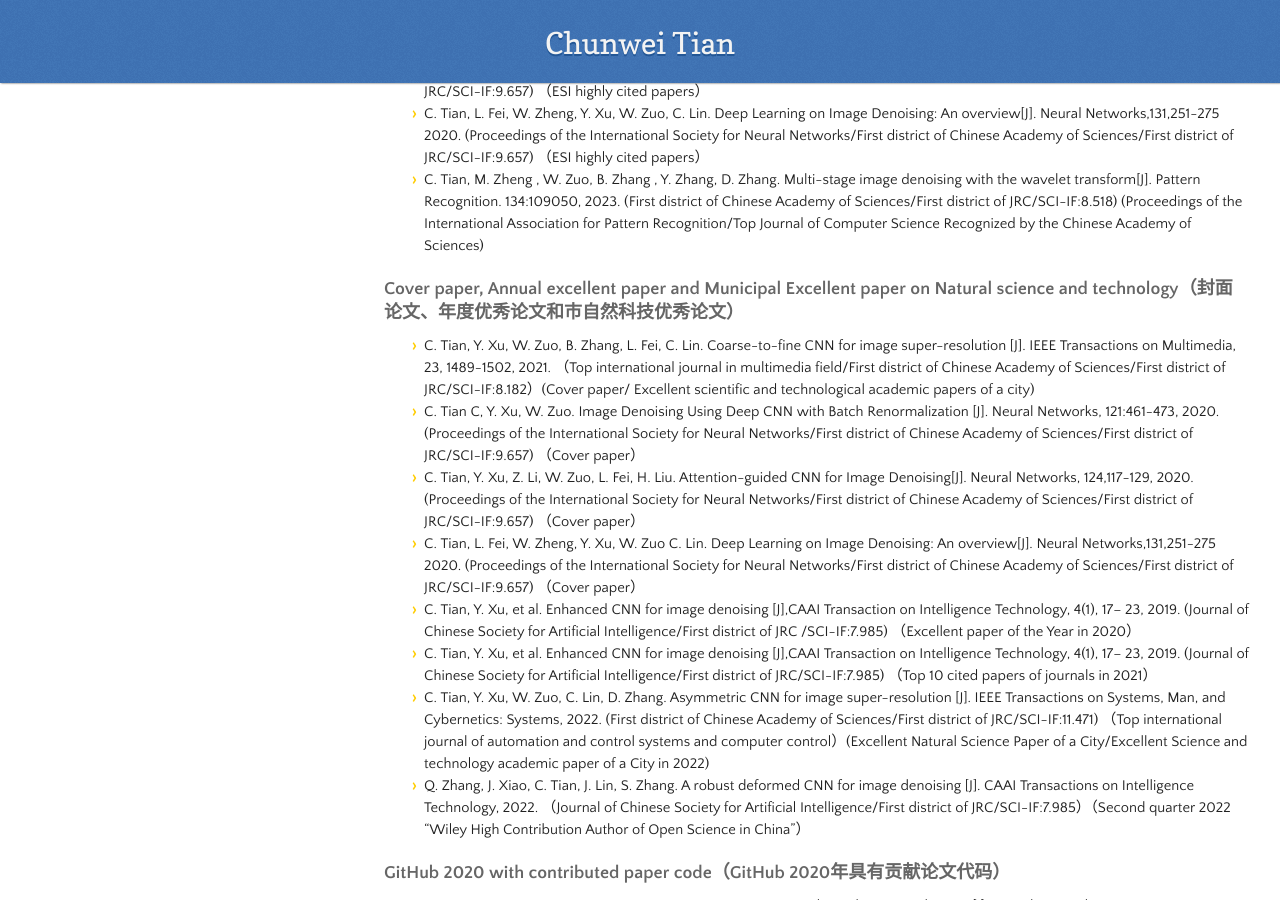
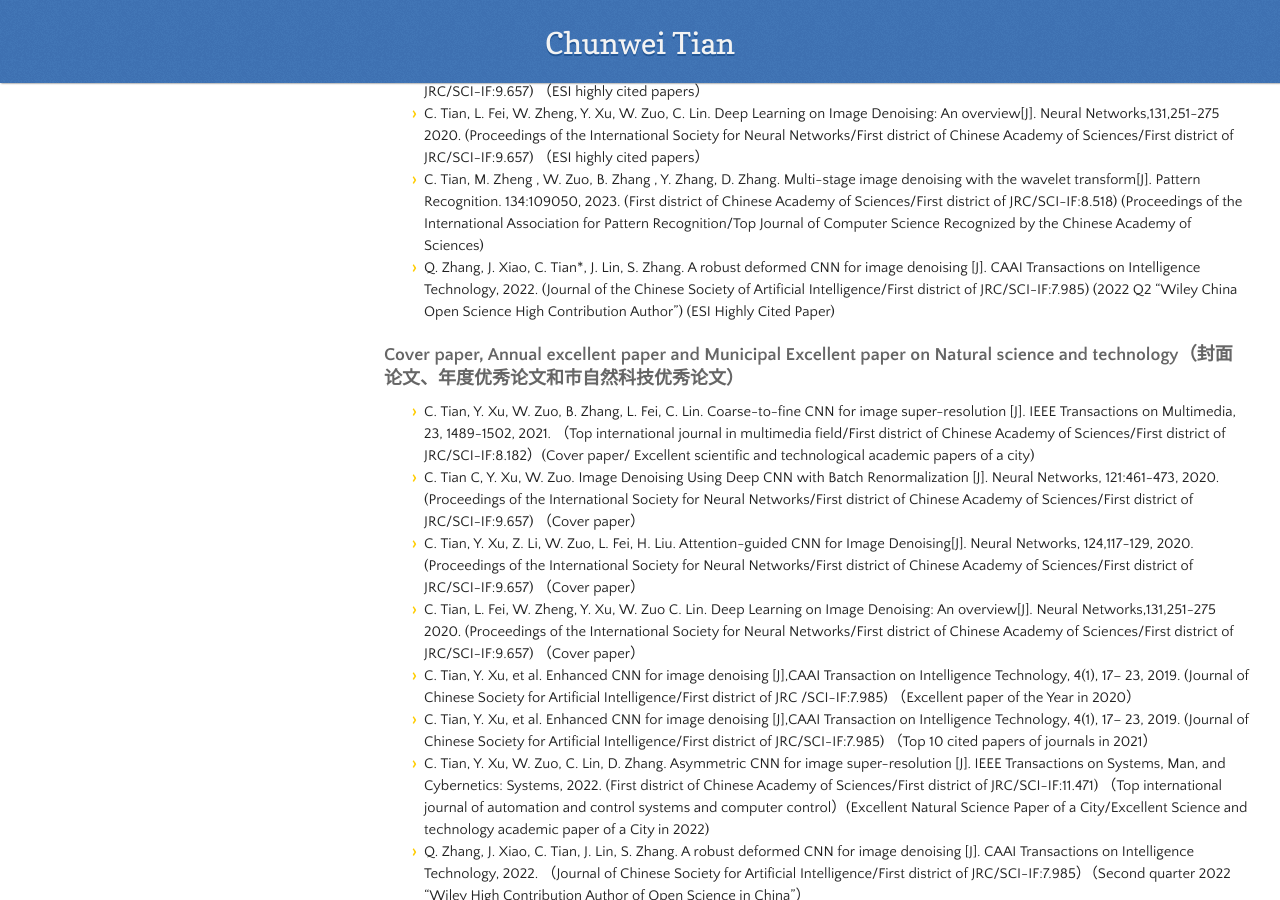
Before and after one commit to hellloxiaotian/hellloxiaotian.github.io, a Jekyll site: the page built from index.md, in a window 1280 px wide and 900 px high, scrolled down 1608 px. Built offline with Jekyll 4.4.1, drawn with Linux system fonts in a browser that asks for light colours; nearby versions of some CDN libraries; our own code applies the rules of GitHub Pages for plain Markdown files; the repository's description, which GitHub fills in, is left out.

Commit message:
Update index.md

```diff
--- a/index.md
+++ b/index.md
@@ -36,7 +36,7 @@ Major Research Project:  Noise Tolerance Computing and Flexible Low-Level Vision
 - C. Tian, Y. Xu, Z. Li, W. Zuo, L. Fei, H. Liu. Attention-guided CNN for Image Denoising[J]. Neural Networks,124,117-129,2020. (Proceedings of the International Society for Neural Networks/First district of Chinese Academy of Sciences/First district of JRC/SCI-IF:9.657) （ESI highly cited papers）
 - C. Tian, L. Fei, W. Zheng, Y. Xu,  W. Zuo, C. Lin. Deep Learning on Image Denoising: An overview[J]. Neural Networks,131,251-275 2020. (Proceedings of the International Society for Neural Networks/First district of Chinese Academy of Sciences/First district of JRC/SCI-IF:9.657) （ESI highly cited papers）
 - C. Tian, M. Zheng , W. Zuo, B. Zhang , Y. Zhang, D. Zhang. Multi-stage image denoising with the wavelet transform[J]. Pattern Recognition. 134:109050, 2023. (First district of Chinese Academy of Sciences/First district of JRC/SCI-IF:8.518)  (Proceedings of the International Association for Pattern Recognition/Top Journal of Computer Science Recognized by the Chinese Academy of Sciences)
-
+- Q. Zhang, J. Xiao, C. Tian*, J. Lin, S. Zhang. A robust deformed CNN for image denoising [J]. CAAI Transactions on Intelligence Technology, 2022. (Journal of the Chinese Society of Artificial Intelligence/First district of JRC/SCI-IF:7.985) (2022 Q2 "Wiley China Open Science High Contribution Author") (ESI Highly Cited Paper)
 
 ### Cover paper, Annual excellent paper and Municipal Excellent paper on Natural science and technology（封面论文、年度优秀论文和市自然科技优秀论文）
 
@@ -834,21 +834,21 @@ Graduate Course "Cloud Oriented Big Data Technologies" (Spring)
 ### Supervisor for Graduate students (已毕业学生)
 <div class="box">
 
-   	<div class="img" width = "50%">
+  	 <div class="img" width = "50%">
    		<img src="picture/Jiawen Zeng.jpg" >
   		<div class="desc_blank"> </div>
    		<div class="desc"> Jiawen Zeng, <a href = "https://www.nwpu.edu.cn">Northwestern Polytechnical University</a> , China</div>
    		<div class="desc_blank_2"> </div>
-   	</div>
+  	 </div>
 
    	<div class="img" width = "50%">
      		<img src="picture/Yingpeng Ma.jpg" >
     		<div class="desc_blank"> </div>
      		<div class="desc"> Yingpeng Ma, <a href = "https://www.nwpu.edu.cn">Northwestern Polytechnical University</a> , China</div>
      		<div class="desc_blank_2"> </div>
-    	</div>
+	</div>
 
-    	<div class="img" width = "50%">
+   	 <div class="img" width = "50%">
      		<img src="picture/Bei Shi.jpg" >
      		<div class="desc_blank"> </div>
      		<div class="desc"> Bei Shi, <a href = "https://www.nwpu.edu.cn">Northwestern Polytechnical University</a> , China</div>
```
